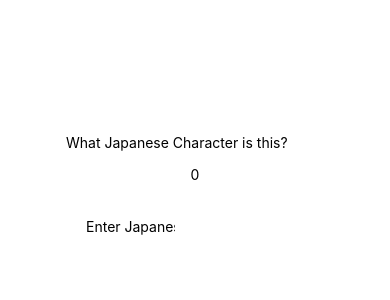
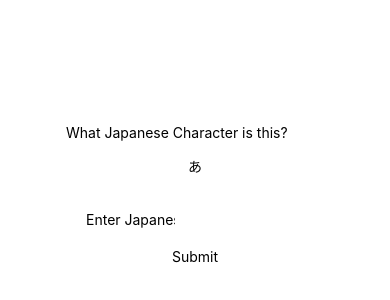
Before and after one commit to thejamesgore/react-native-projects, a React Native app in the folder 03-Learning-App/: screen / in a window 390 px wide. Shown: the part 228-528 px from the top of the page. Built offline with nearby package versions, Linux system fonts and the light colour scheme.

Commit message:
completed base app functionality, just requires styling

```diff
--- a/03-Learning-App/App.js
+++ b/03-Learning-App/App.js
@@ -32,14 +32,24 @@ export default function App() {
       setStreak(streak + 1)
       setStreakMax(Math.max(streak, streakMax))
       setError(false)
+      alert('You are correct!')
+      setRandomCharacter()
+    } else {
+      alert('Sorry that was incorrect')
+      setError(true)
+      setStreak(0)
     }
   }
+
+  console.log(hiragana[0].hiragana)
 
   return (
     <KeyboardAvoidingView style={styles.container}>
       <View>
         <Text>What Japanese Character is this?</Text>
-        <Text style={styles.hiragana}>{currentCharacter}</Text>
+        <Text style={styles.hiragana}>
+          {hiragana[currentCharacter].hiragana}
+        </Text>
         <TextInput
           placeholder="Enter Japanese Character"
           onChangeText={(text) => setInput(text)}
@@ -47,6 +57,9 @@ export default function App() {
           style={styles.input}
         />
       </View>
+      <TouchableOpacity onPress={handleSubmit}>
+        <Text>Submit</Text>
+      </TouchableOpacity>
     </KeyboardAvoidingView>
   )
 }
```
